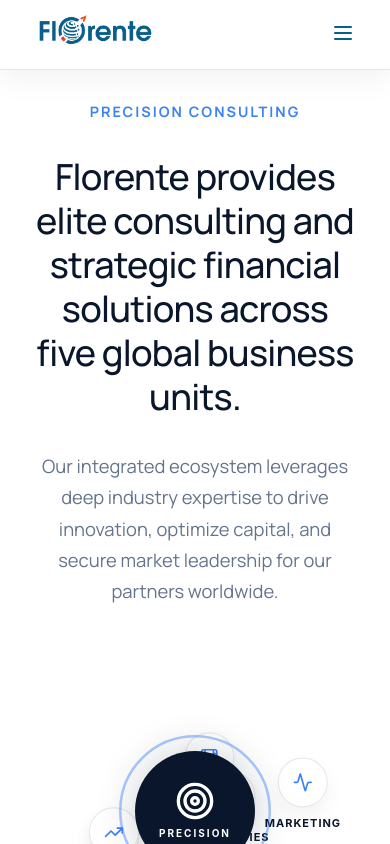
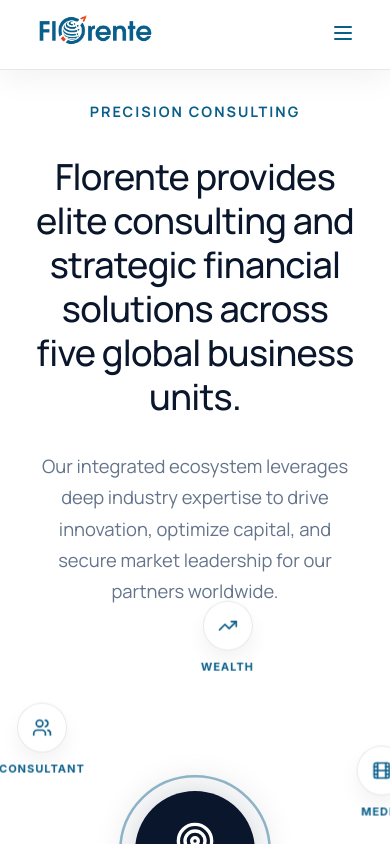
Before and after one commit to konthamsohith/FLORENTE, a React (Vite) app: page /services in a window 390 px wide. Shown: the top 844 px of the page. Built offline with nearby package versions, Linux system fonts and the light colour scheme.

Commit message:
updated How We Work in services page

```diff
--- a/src/pages/ServicesPage.css
+++ b/src/pages/ServicesPage.css
@@ -54,31 +54,31 @@
 
 @media (max-width: 480px) {
   .services-hero-infographic {
-    flex: 0 0 280px;
-    height: 280px;
-    margin: 0 auto;
+    flex: 0 0 320px;
+    height: 320px;
+    margin: 20px auto 0;
   }
   .infographic-core {
-    width: 90px;
-    height: 90px;
+    width: 80px;
+    height: 80px;
   }
   .core-label {
-    font-size: 8px;
+    font-size: 7px;
+  }
+  .orbit-item {
+    --radius: 110px; /* Tighter radius for mobile */
+    margin-top: -18px; /* Offset half of mobile orbit-icon height */
+    margin-left: -18px;
   }
   .orbit-icon {
-    width: 40px;
-    height: 40px;
+    width: 36px;
+    height: 36px;
   }
   .orbit-text {
-    font-size: 9px;
+    font-size: 8px;
     letter-spacing: 0.5px;
+    white-space: nowrap;
   }
-  /* Push items further out on mobile to avoid overlap */
-  .item-1 { top: -10px; }
-  .item-2 { top: 20%; right: -10px; }
-  .item-3 { bottom: 0; right: 10%; }
-  .item-4 { bottom: 0; left: 10%; }
-  .item-5 { top: 20%; left: -10px; }
 }
 
 .infographic-core {
@@ -101,7 +101,7 @@
   width: 100%;
   height: 100%;
   border-radius: 50%;
-  border: 2px solid var(--accent-10);
+  border: 2px solid #095F8A;
   animation: pulseCore 3s infinite;
 }
 
@@ -129,20 +129,6 @@
   to { transform: rotate(360deg); }
 }
 
-.orbit-item {
-  position: absolute;
-  display: flex;
-  flex-direction: column;
-  align-items: center;
-  gap: 8px;
-  animation: counterSpin 40s linear infinite;
-}
-
-@keyframes counterSpin {
-  from { transform: rotate(0deg); }
-  to { transform: rotate(-360deg); }
-}
-
 .orbit-icon {
   width: 50px;
   height: 50px;
@@ -152,7 +138,7 @@
   display: flex;
   align-items: center;
   justify-content: center;
-  color: var(--accent-10);
+  color: #095F8A;
   box-shadow: 0 10px 20px rgba(0, 0, 0, 0.05);
   transition: all 0.3s ease;
 }
@@ -160,22 +146,41 @@
 .orbit-text {
   font-size: 11px;
   font-weight: 700;
-  color: var(--base-60);
+  color: #095F8A;
   text-transform: uppercase;
   letter-spacing: 1px;
 }
 
-/* Position items in a circle */
-.item-1 { top: 0; left: 50%; transform: translateX(-50%); }
-.item-2 { top: 25%; right: 5%; }
-.item-3 { bottom: 5%; right: 20%; }
-.item-4 { bottom: 5%; left: 20%; }
-.item-5 { top: 25%; left: 5%; }
+.orbit-item {
+  position: absolute;
+  top: 50%;
+  left: 50%;
+  display: flex;
+  flex-direction: column;
+  align-items: center;
+  gap: 8px;
+  --radius: 180px;
+  animation: counterSpin 40s linear infinite;
+  margin-top: -25px; /* Offset half of orbit-icon height */
+  margin-left: -25px; /* Offset half of orbit-icon width */
+}
+
+@keyframes counterSpin {
+  from { transform: translate(-50%, -50%) rotate(var(--rotation)) translate(var(--radius)) rotate(calc(-1 * var(--rotation) + 0deg)); }
+  to { transform: translate(-50%, -50%) rotate(var(--rotation)) translate(var(--radius)) rotate(calc(-1 * var(--rotation) - 360deg)); }
+}
+
+/* Perfect Circular Distribution */
+.item-1 { --rotation: 0deg; transform: translate(-50%, -50%) rotate(0deg) translate(var(--radius)) rotate(0deg); }
+.item-2 { --rotation: 72deg; transform: translate(-50%, -50%) rotate(72deg) translate(var(--radius)) rotate(-72deg); }
+.item-3 { --rotation: 144deg; transform: translate(-50%, -50%) rotate(144deg) translate(var(--radius)) rotate(-144deg); }
+.item-4 { --rotation: 216deg; transform: translate(-50%, -50%) rotate(216deg) translate(var(--radius)) rotate(-216deg); }
+.item-5 { --rotation: 288deg; transform: translate(-50%, -50%) rotate(288deg) translate(var(--radius)) rotate(-288deg); }
 
 .services-badge {
   display: block;
   font-family: 'Manrope', sans-serif;
-  color: var(--accent-10); /* Blue Rebrand */
+  color: #095F8A; /* Blue Rebrand */
   font-weight: 700;
   letter-spacing: 2px;
   margin-bottom: 2rem;
```
